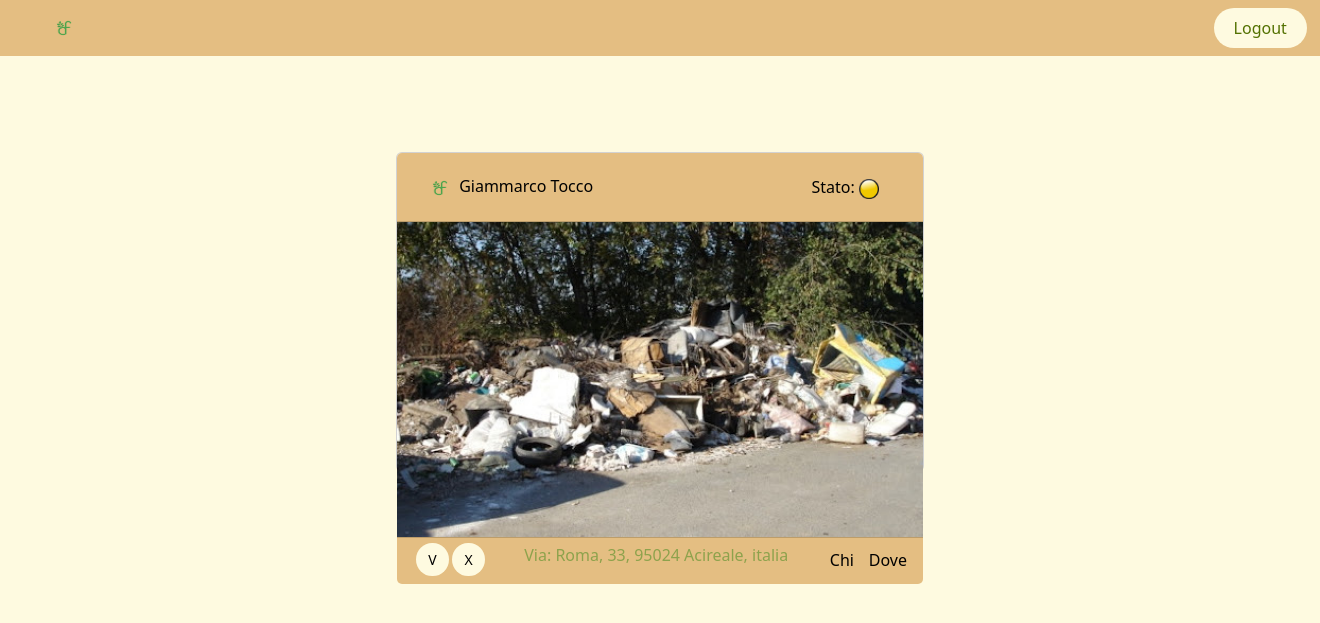
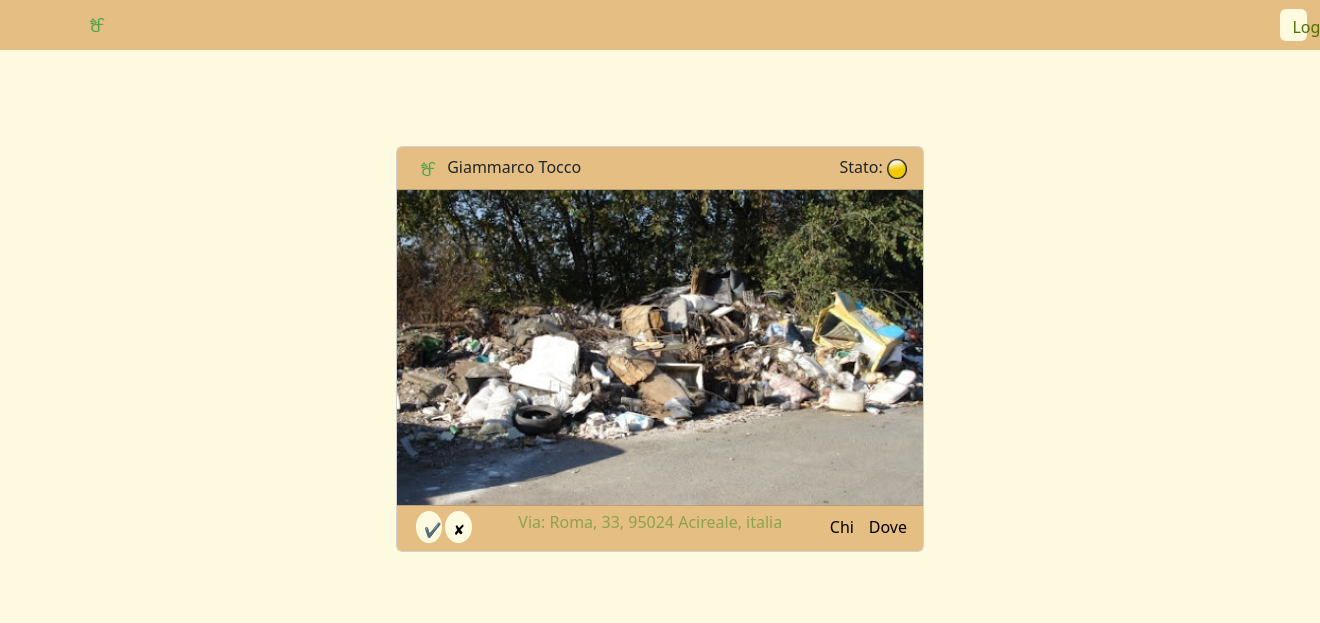
Before and after one commit to Nyde5/DumpFinder_Web, a PHP site: page /operatore.html in a window 1320 px wide; the page is wider, and only the part inside the window is pictured. Shown: the top 623 px of that part. Run offline with PHP 8.4, Linux system fonts and the light colour scheme.

Commit message:
little mod

```diff
--- a/stile_operator.css
+++ b/css/operatorStyle.css
@@ -13,14 +13,13 @@ body {
 
 .btn {
     background-color: #FEFAE0;
-    color: #537100; /* Colore del testo */
+    color: #537100;
     border: none;
-    border-radius: 10px;
-    padding: 8px 20px;
     font-size: 16px;
     cursor: pointer;
-    border-radius: 57px;
     margin-right: 1%;
+    width: 2vw;
+    height: 4vh;
 }
 .btn:hover
 {
@@ -33,20 +32,15 @@ body {
     height: 40%;
 }
 
-.card-header
-{
-
+.card-header{
     background-color: #E4BE82;
     border-top-left-radius: 90px;
     border-top-right-radius: 90px;
-
 }
 .card-body {
     background-size: cover;
     background-position: center;
 }
-
-
 
 .custom-footer .left-buttons {
     display: flex;
--- a/operatore.html
+++ b/operatore.html
@@ -3,9 +3,8 @@
 <head>
     <meta charset="UTF-8">
     <title>Operator Page</title>
-    <link href="https://cdn.jsdelivr.net/npm/bootstrap@5.3.3/dist/css/bootstrap.min.css" rel="stylesheet"
-        integrity="sha384-QWTKZyjpPEjISv5WaRU9OFeRpok6YctnYmDr5pNlyT2bRjXh0JMhjY6hW+ALEwIH" crossorigin="anonymous">
-    <link rel="stylesheet" href="stile_operator.css">
+    <link href="https://cdn.jsdelivr.net/npm/bootstrap@5.3.3/dist/css/bootstrap.min.css" rel="stylesheet" integrity="sha384-QWTKZyjpPEjISv5WaRU9OFeRpok6YctnYmDr5pNlyT2bRjXh0JMhjY6hW+ALEwIH" crossorigin="anonymous">
+    <link rel="stylesheet" href="css/operatorStyle.css">
 </head>
 
 <body>
@@ -17,14 +16,12 @@
         </div>
         <button type="button" class="btn btn-outline-secondary">Logout</button>
     </nav>
-    <br><br><br><br>
 
 
-    <center>
-        <div class="card text-center">
+    <div class="d-flex justify-content-center align-items-center w-100 mt-5 pt-5" id="segnalazioniUtenti">
+        <div class="card">
             <div class="card-header">
-                <nav class="navbar">
-                    <div class="container">
+                <div class="d-flex justify-content-between">
                     <a class="navbar-brand">
                         <img src="/img/logo/logoDF.png" alt="Bootstrap" width="30" height="24">
                         Giammarco Tocco
@@ -34,15 +31,14 @@
                         <right><img src="/img/Operatore/Stato.png" alt="Bootstrap" width="20" height="20"></right>
                     </a>
                 </div>
-                </nav>
             </div>
             <div class="card-body" style="background-image: url('/img/varie/img_card.png'); padding: 30%;">
             </div>
             <div class="card-footer custom-footer">
 
               <div class="left-buttons">
-                    <button class="btn  rounded-circle V">V</button>
-                    <button class="btn  rounded-circle X">X</button>
+                    <button class="btn rounded-circle p-2">✔</button>
+                    <button class="btn rounded-circle p-2">✘</button>
                 </div>
 
                 <span class="label">Via: Roma, 33, 95024 Acireale, italia</span>
@@ -52,34 +48,9 @@
 
             </div>
         </div>
-    </center>
+    </div>
 
-
-
-
-
-
-
-
-
-
-
-
-
-
-
-
-
-
-
-
-
-
-
-
-    <script src="https://cdn.jsdelivr.net/npm/bootstrap@5.3.3/dist/js/bootstrap.bundle.min.js"
-        integrity="sha384-YvpcrYf0tY3lHB60NNkmXc5s9fDVZLESaAA55NDzOxhy9GkcIdslK1eN7N6jIeHz"
-        crossorigin="anonymous"></script>
+    <script src="https://cdn.jsdelivr.net/npm/bootstrap@5.3.3/dist/js/bootstrap.bundle.min.js" integrity="sha384-YvpcrYf0tY3lHB60NNkmXc5s9fDVZLESaAA55NDzOxhy9GkcIdslK1eN7N6jIeHz" crossorigin="anonymous"></script>
 </body>
 
 </html>
```
Lines whose indentation alone changed are shown as unchanged.
